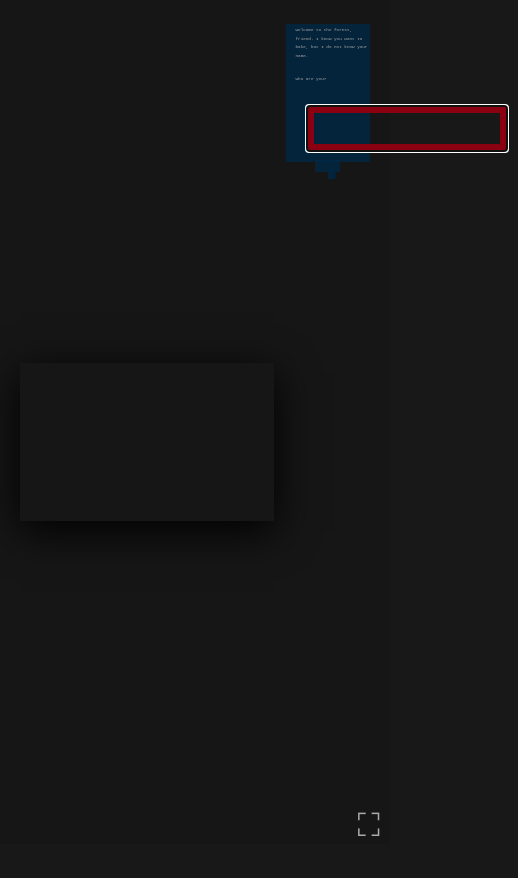
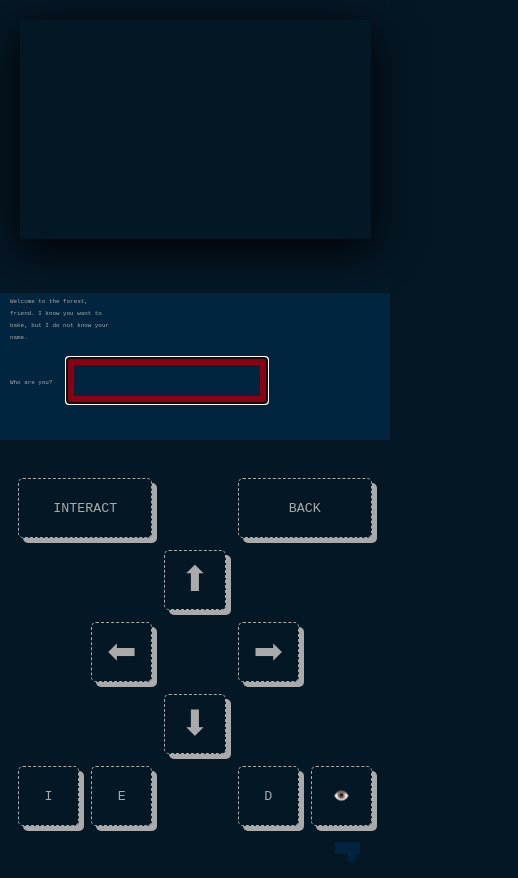
Before and after one commit to zr3/rust-roguelike, a website built with Vite: page delightful-thyme/index.html in a window 390 px wide. Shown: the whole page, 518 px wide, since content can reach past the window. Before the commit the page ends 844 px from the top, so only its background shows below. Built offline with nearby package versions, Linux system fonts and the light colour scheme; files whose address does not match are found by name.

Commit message:
feat: basic mobile ui support

```diff
--- a/delightful-thyme/index.html
+++ b/delightful-thyme/index.html
@@ -34,6 +34,7 @@
         ></feDisplacementMap>
       </filter>
     </svg>
+    <section id="game-layout">
         <section id="game-window">
           <canvas id="canvas" width="1280" height="800"></canvas>
         </section>
@@ -50,6 +51,21 @@
           <p>[ENTER] : see what is on the screen (scan all)</p>
           <p>[MOUSE HOVER] : see what is on the screen (under mouse)</p>
         </section>
+        <div id="game-controls">
+            <div id="gc-button-pad">
+                <button id="gc-interact" class="gc-button">INTERACT</button>
+                <button id="gc-back" class="gc-button">BACK</button>
+                <button id="gc-up" class="gc-button gc-arrow">⬆</button>
+                <button id="gc-left" class="gc-button gc-arrow">⬅</button>
+                <button id="gc-right" class="gc-button gc-arrow">➡</button>
+                <button id="gc-down" class="gc-button gc-arrow">⬇</button>
+                <button id="gc-inventory" class="gc-button">I</button>
+                <button id="gc-equipment" class="gc-button">E</button>
+                <button id="gc-drop" class="gc-button">D</button>
+                <button id="gc-scan" class="gc-button">👁️</button>
+            </div>
+        </div>
+    </section>
     <div id="fullscreen-controls" title="Toggle full screen">⛶</div>
     <script src="./wasm/and_we_had_a_wild_thyme.js"></script>
     <script type="module" src="./wild-thyme/windowfx.ts"></script>
--- a/delightful-thyme/main.js
+++ b/delightful-thyme/main.js
@@ -21,3 +21,20 @@ document.getElementById('fullscreen-controls').addEventListener('click', () => {
         document.exitFullscreen();
     }
 });
+
+function triggerKey(id, key) {
+  document.getElementById(id).addEventListener('click', () => {
+    window.dispatchEvent(new KeyboardEvent('keydown', { code: key }));
+  });
+}
+
+triggerKey('gc-left', 'KeyH');
+triggerKey('gc-right', 'KeyL');
+triggerKey('gc-up', 'KeyK');
+triggerKey('gc-down', 'KeyJ');
+triggerKey('gc-interact', 'Space');
+triggerKey('gc-back', 'Backspace');
+triggerKey('gc-inventory', 'KeyI');
+triggerKey('gc-equipment', 'KeyE');
+triggerKey('gc-drop', 'KeyD');
+triggerKey('gc-scan', 'Enter');
--- a/delightful-thyme/style.css
+++ b/delightful-thyme/style.css
@@ -1,34 +1,35 @@
 :root {
-    --color-dark: #181818;
+    --color-dark: #041725;
     --current-level: 1;
+    --background-level-scale: 100vw
 }
 html {
     background-color: var(--color-dark);
 }
 body {
+    margin: 0;
+    overflow: hidden;
+}
+@font-face {
+    font-family: 'PC Senior';
+    src: url('pcsenior.ttf');
+}
+
+#game-layout {
+    transition: all 3s ease-in-out;
+    backdrop-filter: brightness(calc(1 - var(--current-level) * 0.1));
     background-color: var(--color-dark);
     background-image: url('img/bg.avif');
-    background-size: 110vw;
-    background-position: center;
-    margin: 0;
-    overflow: hidden;
-    transition: all 3s ease-in-out;
+    max-width: 1800px;
+    margin: auto;
+    width: 100vw;
+    height: 100vh;
+    display: grid;
 }
 
-body {
-    background-size: calc(110vw + var(--current-level) * 10);
-}
-#game-window {
-    backdrop-filter: brightness(calc(1 - var(--current-level) * 0.1));
-}
 #input-window {
     filter: opacity(1);
     z-index: 10;
-    position: absolute;
-    top: 0;
-    bottom: 0;
-    left: 20px;
-    width: 65vw;
     font-family: "PC Senior", monospace;
     background-image: url('img/redwood.avif');
     background-size: 10000px 10000px;
@@ -40,6 +41,7 @@ body {
 #input-window.out {
     filter: opacity(0);
 }
+
 #wild-name {
     color: #fff;
     padding: 8px;
@@ -58,19 +60,12 @@ body {
 #wild-name:invalid {
     border: 8px solid #8a0010;
 }
+
 #game-window {
-    display: flex;
-    justify-content: left;
-    align-items: center;
-    height: 100vh;
     transition: filter 0.8s ease-in;
     filter: hue-rotate(0deg) blur(0px) opacity(1);
     transform: translate(0px, 0px);
-}
-#canvas {
-    box-shadow: 0px 10px 40px #000;
-    filter: url(#treeportal);
-    width: 65vw;
+    margin-bottom: 50px;
 }
 #game-window.portal {
     filter: hue-rotate(180deg) blur(12px) opacity(1);
@@ -78,13 +73,16 @@ body {
 #game-window.warpoffset {
     transform: translate(12px, 15px);
 }
+
+#canvas {
+    width: 90%;
+    box-shadow: 0px 10px 40px #000;
+    filter: url(#treeportal);
+}
 #warp-effect {
     position: absolute;
 }
-@font-face {
-  font-family: 'PC Senior';
-  src: url('pcsenior.ttf');
-}
+
 .nudge {
     animation: shaking 0.2s 1.5;
 }
@@ -95,13 +93,9 @@ body {
     65% { transform: translate(-2px, 1px) rotate(-0.2deg); }
     100% { transform: translate(0, 0) rotate(0deg); }
 }
+
 #top-text {
     font-family: 'PC Senior', monospace;
-    top: 24px;
-    right: 20px;
-    min-width: 29ch;
-    max-width: 400px;
-    font-size: 1.1vw;
     --text-bubble-bg: rgba(0, 40, 70, 0.8);
     background: var(--text-bubble-bg);
     padding-left: 10px;
@@ -124,28 +118,25 @@ body {
 
 #bottom-text {
     font-family: 'PC Senior', monospace;
-    font-size: 10px;
-    bottom: 24px;
-    line-height: 1;
-    min-width: 32vw;
+    font-size: 1rem;
+    text-align: left;
+    line-height: 1.2;
+    margin-bottom: 4rem;
+    padding-left: 6rem;
+    text-indent: -6rem;
 }
 .hidden {
     visibility: hidden;
 }
 .text-box {
-    position: absolute;
-    right: 0;
     font-size: 18px;
     color: #aaa;
-    width: calc(100% - 1330px);
     line-height: 32px;
 }
 .intro-text {
     line-height: 1;
 }
 .type-animation {
-    width: 30ch;
-    animation: typing 1.1s steps(30);
     white-space: nowrap;
     overflow: hidden;
 }
@@ -154,6 +145,47 @@ body {
     width: 0
   }
 }
+
+/* desktop-only layout */
+@media (min-width: 601px) {
+    html {
+        font-size: 12px;
+    }
+    .type-animation {
+        width: 30ch;
+        animation: typing 1.1s steps(30);
+    }
+    #top-text {
+        position: relative;
+        font-size: 1rem;
+    }
+    #game-layout {
+        display: grid;
+        grid-template-columns: 1fr 36rem;
+        grid-template-rows: repeat(3, 1fr);
+        grid-column-gap: 20px;
+        grid-row-gap: 0px;
+        background-position: center;
+        background-size: var(--background-level-scale-vw);
+    }
+    #input-window {
+        grid-area: 1 / 1 / 4 / 2;
+    }
+    #game-window {
+        grid-area: 1 / 1 / 4 / 2;
+        display: flex;
+        flex-direction: column;
+        justify-content: center;
+    }
+    #top-text {
+        margin: 2rem;
+        grid-area: 1 / 2 / 2 / 3;
+    }
+    #bottom-text {
+        padding: 1rem;
+        grid-area: 3 / 2 / 4 / 3;
+    }
+    #game-controls { display: none; }
     #fullscreen-controls {
         display: block;
         position: absolute;
@@ -168,3 +200,80 @@ body {
         transform: scale(1.1);
         cursor: pointer;
     }
+}
+
+/* mobile-only layout */
+@media (max-width: 600px) {
+    html {
+        font-size: calc(5px + 1.3vh);
+    }
+    .type-animation {
+        width: 60ch;
+        animation: typing 2.2s steps(60);
+    }
+    #top-text {
+        font-size: 0.37rem;
+    }
+    #game-layout {
+        grid-template-columns: repeat(2, 1fr);
+        grid-template-rows: repeat(3, 1fr);
+        grid-column-gap: 0px;
+        grid-row-gap: 20px;
+        background-position: bottom;
+        background-size: var(--background-level-scale-vh);
+    }
+    #input-window,
+    #game-window {
+        grid-area: 1 / 1 / 2 / 3;
+    }
+    #top-text {
+        grid-area: 2 / 1 / 3 / 3;
+    }
+    #bottom-text {
+        display: none;
+    }
+    #fullscreen-controls {
+        display: none;
+    }
+    #game-controls {
+        grid-area: 3 / 1 / 4 / 3;
+        padding: 12px;
+    }
+
+    #gc-button-pad {
+        display: grid;
+        grid-template-columns: repeat(5, 1fr);
+        grid-template-rows: repeat(5, 1fr);
+        grid-column-gap: 0px;
+        grid-row-gap: 0px;
+    }
+    #gc-interact { grid-area: 1 / 1 / 2 / 3; }
+    #gc-back { grid-area: 1 / 4 / 2 / 6; }
+    #gc-up { grid-area: 2 / 3 / 3 / 4; }
+    #gc-left { grid-area: 3 / 2 / 4 / 3; }
+    #gc-right { grid-area: 3 / 4 / 4 / 5; }
+    #gc-down { grid-area: 4 / 3 / 5 / 4; }
+    #gc-inventory { grid-area: 5 / 1 / 6 / 2; }
+    #gc-equipment { grid-area: 5 / 2 / 6 / 3; }
+    #gc-drop { grid-area: 5 / 4 / 6 / 5; }
+    #gc-scan { grid-area: 5 / 5 / 6 / 6; }
+
+    .gc-button {
+        background: transparent;
+        border: 1px dashed #aaa;
+        border-radius: 5px;
+        color: #aaa;
+        height: 60px;
+        margin: 6px;
+        font-family: "PC Senior", monospace;
+        box-shadow: 5px 5px #aaa;
+    }
+    .gc-button:hover {
+        box-shadow: 2px 2px #aaa;
+        margin-top: 9px;
+        left: 9px;
+    }
+    .gc-arrow {
+        font-size: 35px;
+    }
+}
--- a/delightful-thyme/wild-thyme/windowfx.ts
+++ b/delightful-thyme/wild-thyme/windowfx.ts
@@ -61,7 +61,10 @@ globalThis.windowfx = {
       // druid garden
       fetchNarration(stats, "garden");
     }
-    document.querySelector(':root').style.setProperty('--current-level', stats.level_stats.level + 1);
+    const root = document.querySelector(':root');
+    root.style.setProperty('--current-level', stats.level_stats.level + 1);
+    root.style.setProperty('--background-level-scale-vw', `${110 + (stats.level_stats.level * 10)}vw`);
+    root.style.setProperty('--background-level-scale-vh', `${110 + (stats.level_stats.level * 10)}vh`);
   },
   player_died: function player_died(
     deepest_level: number,
@@ -156,6 +159,10 @@ async function fetchNarration(
 }
 
 async function spellOutText(text: string) {
+  // calculate width based on mode (mobile/desktop)
+  // wider on mobile, since on desktop it's squished to the side
+  const linewidth = screen.width > 600 ? 30 : 60;
+  const linedelay = screen.width > 600 ? 1100 : 2200;
   // clear existing
   const topText = document.getElementById("top-text");
   if (!topText) {
@@ -164,10 +171,10 @@ async function spellOutText(text: string) {
   }
   topText.innerHTML = "";
   // split into 30-char wide lines
-  const lines = greedyLineBreak(30, text);
+  const lines = greedyLineBreak(linewidth, text);
   for (let line of lines) {
     topText.innerHTML += `<p class="intro-text type-animation">${line}</p>`;
-    await delay(1100);
+    await delay(linedelay);
     topText.lastElementChild?.classList.remove("type-animation");
   }
 }
@@ -213,6 +220,7 @@ async function intro() {
             required=""
             minlength="1"
             maxlength="10"
+            autocomplete="off"
           />
         </div>
 `;
```
Lines whose indentation alone changed are shown as unchanged.
